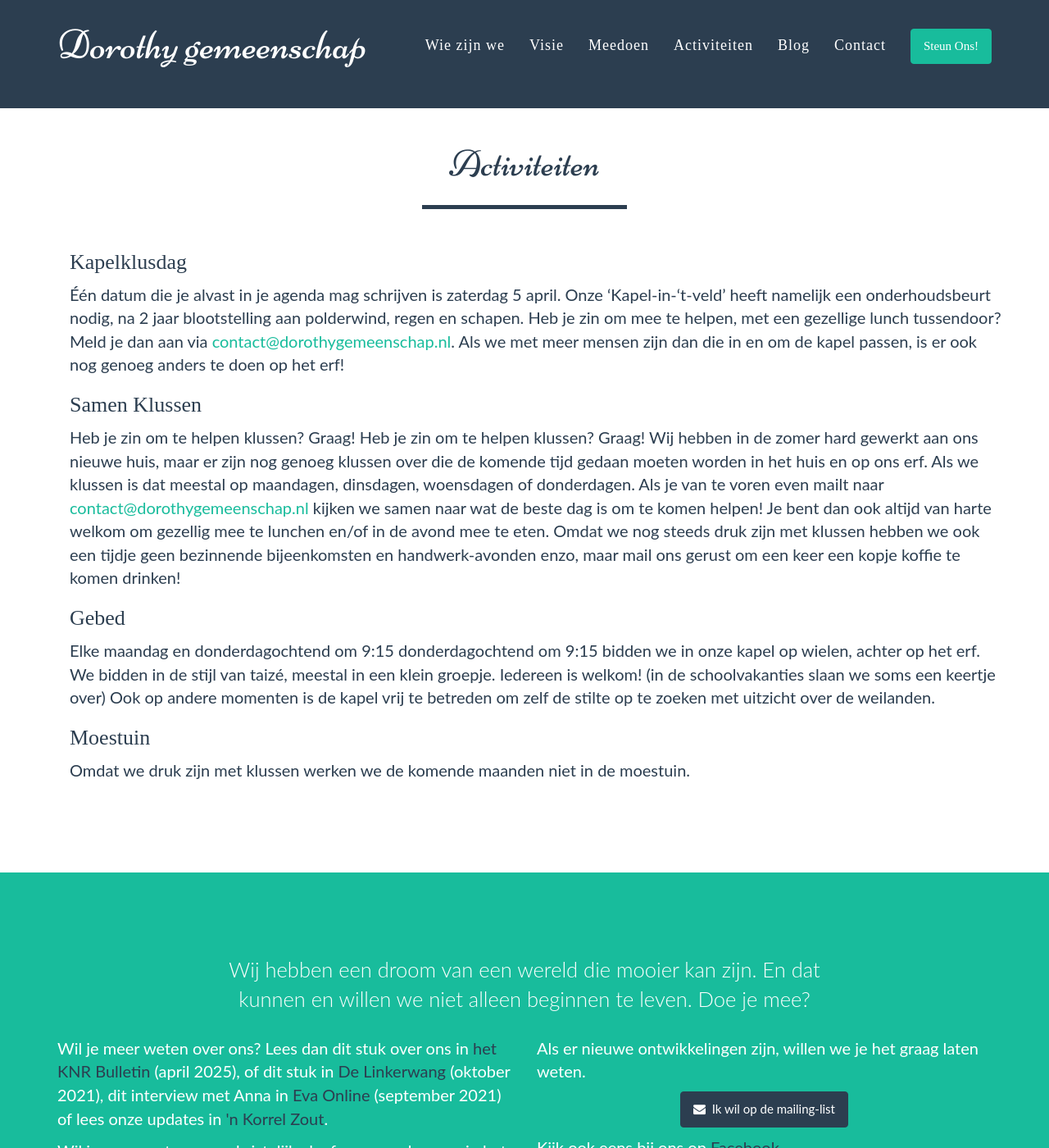
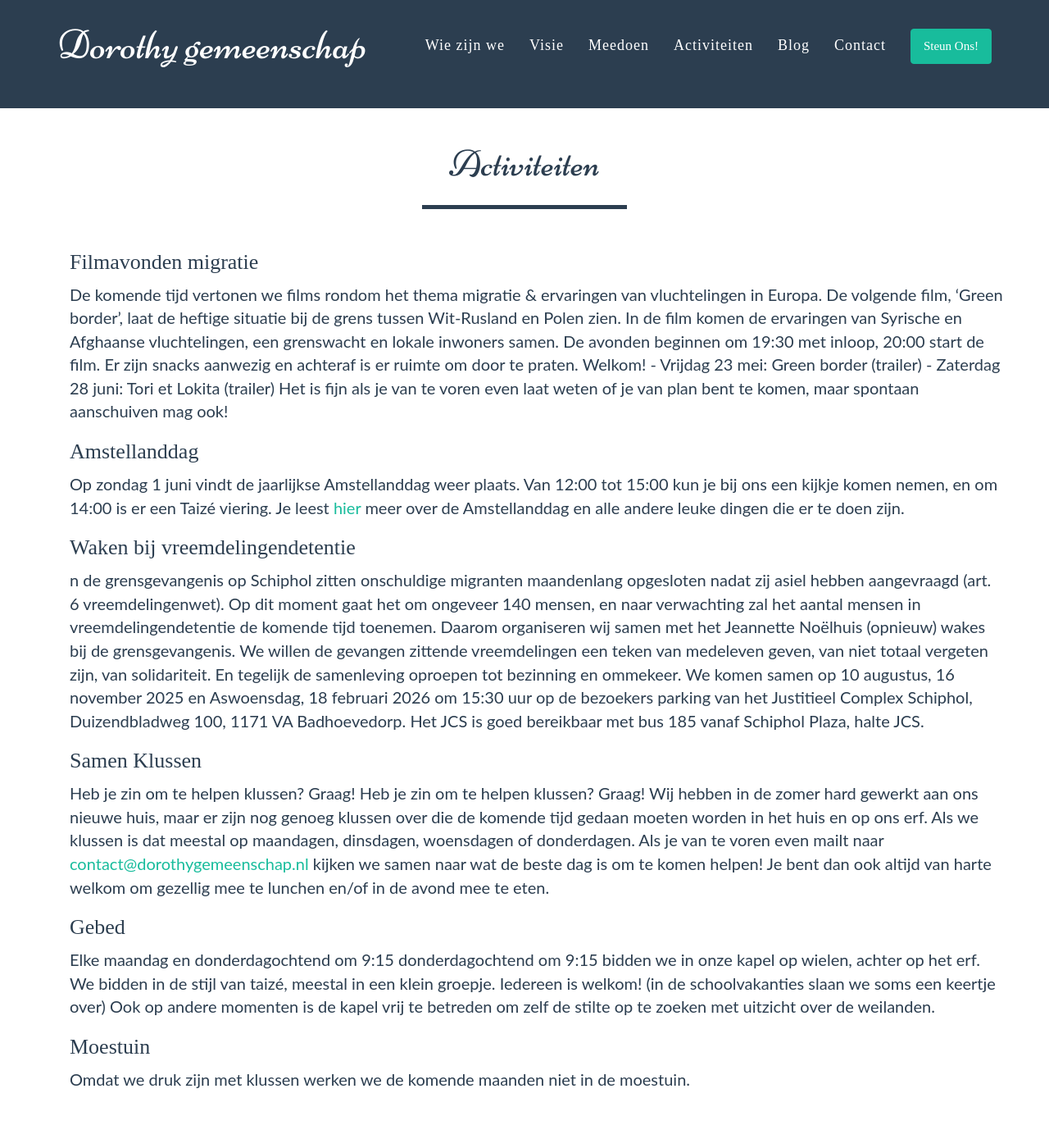
Before and after one commit to dorothygemeenschap/dorothygemeenschap.github.io, a Jekyll site: the page built from activiteiten.html, in a window 1280 px wide and 1400 px high. Shown: the whole window at 82% size. Built offline with Jekyll 4.4.1, drawn with Linux system fonts in a browser that asks for light colours; some web fonts are replaced.

Commit message:
Update activiteiten.html

```diff
--- a/activiteiten.html
+++ b/activiteiten.html
@@ -6,14 +6,38 @@
    <div class="row">
       <div class="col-lg-12">
 
-<h3>Kapelklusdag</h3>
+<h3>Filmavonden migratie</h3>
 <p>
-Één datum die je alvast in je agenda mag schrijven is zaterdag 5 april.
-Onze ‘Kapel-in-‘t-veld’ heeft namelijk een onderhoudsbeurt nodig,
-na 2 jaar blootstelling aan polderwind, regen en schapen. Heb je zin om mee te helpen,
-met een gezellige lunch tussendoor? Meld je dan aan via <a href="mailto:contact@dorothygemeenschap.nl">contact@dorothygemeenschap.nl</a>.
-Als we met meer mensen zijn dan die in en om de kapel passen, is er ook nog genoeg anders te
-doen op het erf!
+De komende tijd vertonen we films rondom het thema migratie & ervaringen van vluchtelingen in Europa.
+De volgende film, ‘Green border’, laat de heftige situatie bij de grens tussen Wit-Rusland en Polen zien. In de film komen de ervaringen van Syrische en Afghaanse vluchtelingen, een grenswacht en lokale inwoners samen.
+
+De avonden beginnen om 19:30 met inloop, 20:00 start de film. Er zijn snacks aanwezig en achteraf is er ruimte om door te praten. Welkom!
+
+   -  Vrijdag 23 mei: Green border (trailer)
+   -  Zaterdag 28 juni: Tori et Lokita (trailer)
+
+Het is fijn als je van te voren even laat weten of je van plan bent te komen, maar spontaan aanschuiven mag ook!
+</p>
+<h3>Amstellanddag</h3>
+<p>
+Op zondag 1 juni vindt de jaarlijkse Amstellanddag weer plaats. Van 12:00 tot 15:00 kun je bij ons een kijkje komen nemen,
+   en om 14:00 is er een Taizé viering. Je leest <a href="https://www.beschermersamstelland.nl/amstellanddag">hier</a> meer over de Amstellanddag en alle andere leuke dingen die er te doen zijn.
+
+
+</p>
+
+
+         <h3>Waken bij vreemdelingendetentie</h3>
+<p>
+n de grensgevangenis op Schiphol zitten onschuldige migranten maandenlang opgesloten nadat zij asiel hebben aangevraagd
+   (art. 6 vreemdelingenwet). Op dit moment gaat het om ongeveer 140 mensen, en
+   naar verwachting zal het aantal mensen in vreemdelingendetentie de komende tijd toenemen.
+
+Daarom organiseren wij samen met het Jeannette Noëlhuis (opnieuw) wakes bij de grensgevangenis.
+   We willen de gevangen zittende vreemdelingen een teken van medeleven geven, van niet totaal vergeten zijn,
+   van solidariteit. En tegelijk de samenleving oproepen tot bezinning en ommekeer.
+   We komen samen op 10 augustus, 16 november 2025 en Aswoensdag, 18 februari 2026 om 15:30 uur op de bezoekers parking van het Justitieel Complex Schiphol, Duizendbladweg 100, 1171 VA Badhoevedorp.
+   Het JCS is goed bereikbaar met bus 185 vanaf Schiphol Plaza, halte JCS.
 </p>
 
 <h3>Samen Klussen</h3>
@@ -24,9 +48,6 @@
    komende tijd gedaan moeten worden in het huis en op ons erf. Als we klussen is dat meestal op maandagen, dinsdagen, woensdagen of donderdagen.
    Als je van te voren even mailt naar <a href="mailto:contact@dorothygemeenschap.nl">contact@dorothygemeenschap.nl</a> kijken we samen naar wat
    de beste dag is om te komen helpen! Je bent dan ook altijd van harte welkom om gezellig mee te lunchen en/of in de avond mee te eten.
-
-Omdat we nog steeds druk zijn met klussen hebben we ook een tijdje geen bezinnende bijeenkomsten en handwerk-avonden enzo, maar
-mail ons gerust om een keer een kopje koffie te komen drinken!
 </p>
 
 
```
